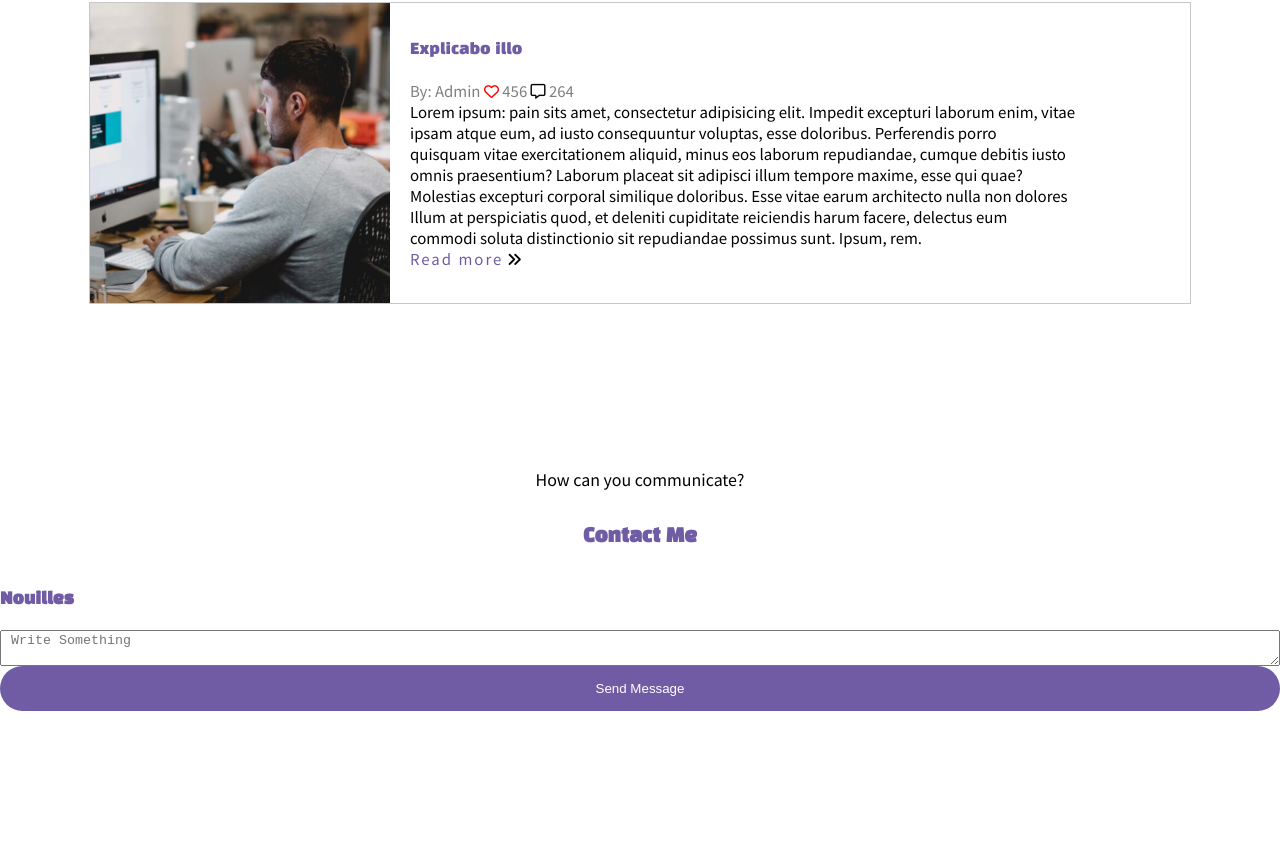
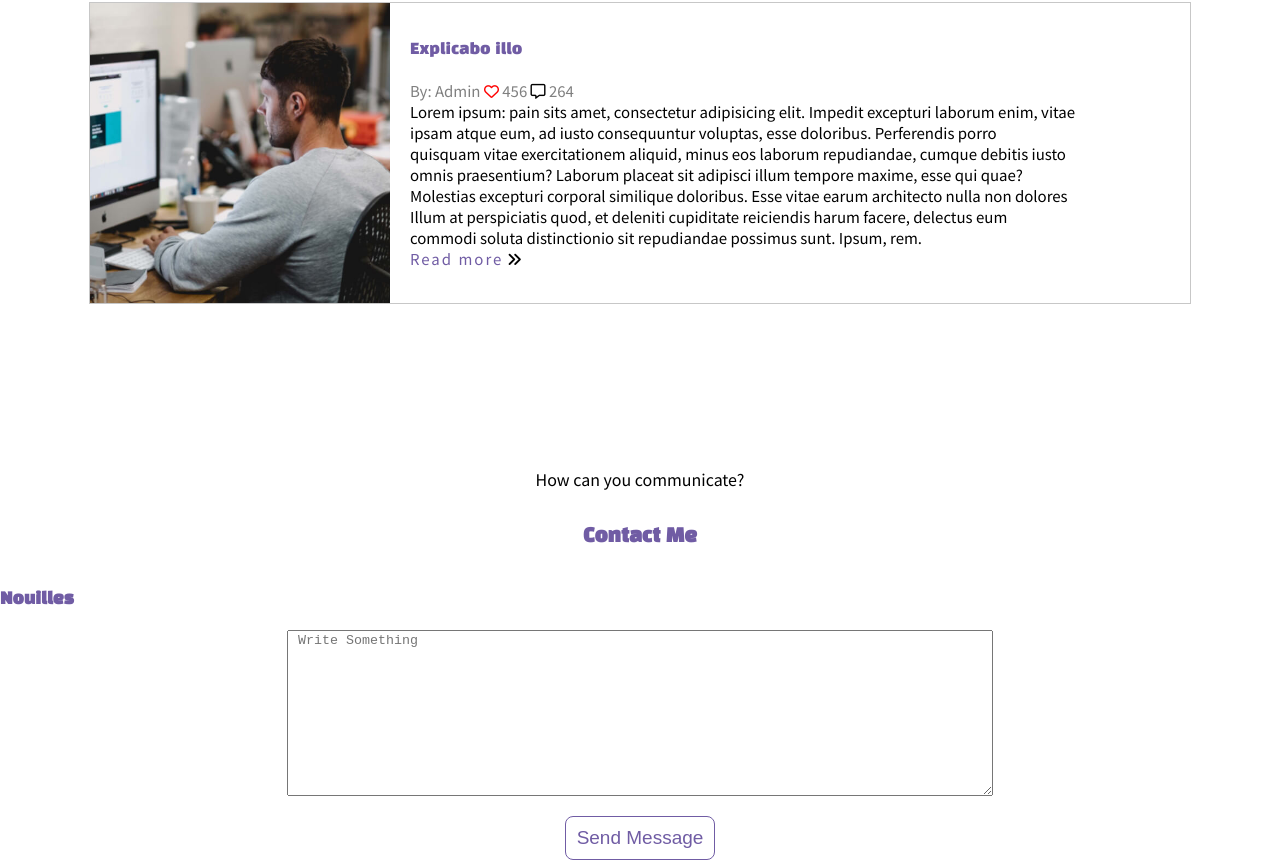
Before and after one commit to Eestia/nouille, a plain HTML site: page index.html in a window 1280 px wide. Shown: the part 3505-4365 px from the top of the page. Before the commit the page ends 4216 px from the top, so only its background shows below. Drawn offline with Linux system fonts and the light colour scheme.

Commit message:
contact me done

```diff
--- a/index.html
+++ b/index.html
@@ -36,6 +36,7 @@
                 <button>Download CV</button>
             </div>
         </main>
+        <!-- Service -->
         <section class="Service">
             <p id="p1service">What I Do?</p>
             <p>Service</p>
@@ -152,7 +153,7 @@
                 <h3>Contact Me</h3>
                 <h4>Nouilles</h4>
                 <form action="">
-                    <textarea name="" id="" placeholder=" Write Something"></textarea>
+                    <textarea name="" id="WriteSmtg" placeholder=" Write Something"></textarea>
                     <button>Send Message</button>
                 </form>
             </section>
--- a/style.css
+++ b/style.css
@@ -380,6 +380,9 @@ section.Service > div > div > p {
 form{
     display: flex;
     flex-direction: column;
+    text-align: center;
+    align-items: center;
+    gap: 20px;
 }
 .Contact p{
     font-family: "Noto Sans JP", sans-serif;
@@ -394,5 +397,16 @@ form{
     text-align: start;
 }
 .Contact button{
-
+    color: rgb(112,92,164);
+    background-color: white;
+    border: 1px solid rgb(112,92,164);
+    border-radius: 8px;
+    padding: 10px;
+    width: 150px;
+    align-items: center;
+    font-size: 19px;
 }
+#WriteSmtg{
+    height: 160px;
+    width: 700px;
+}
```
